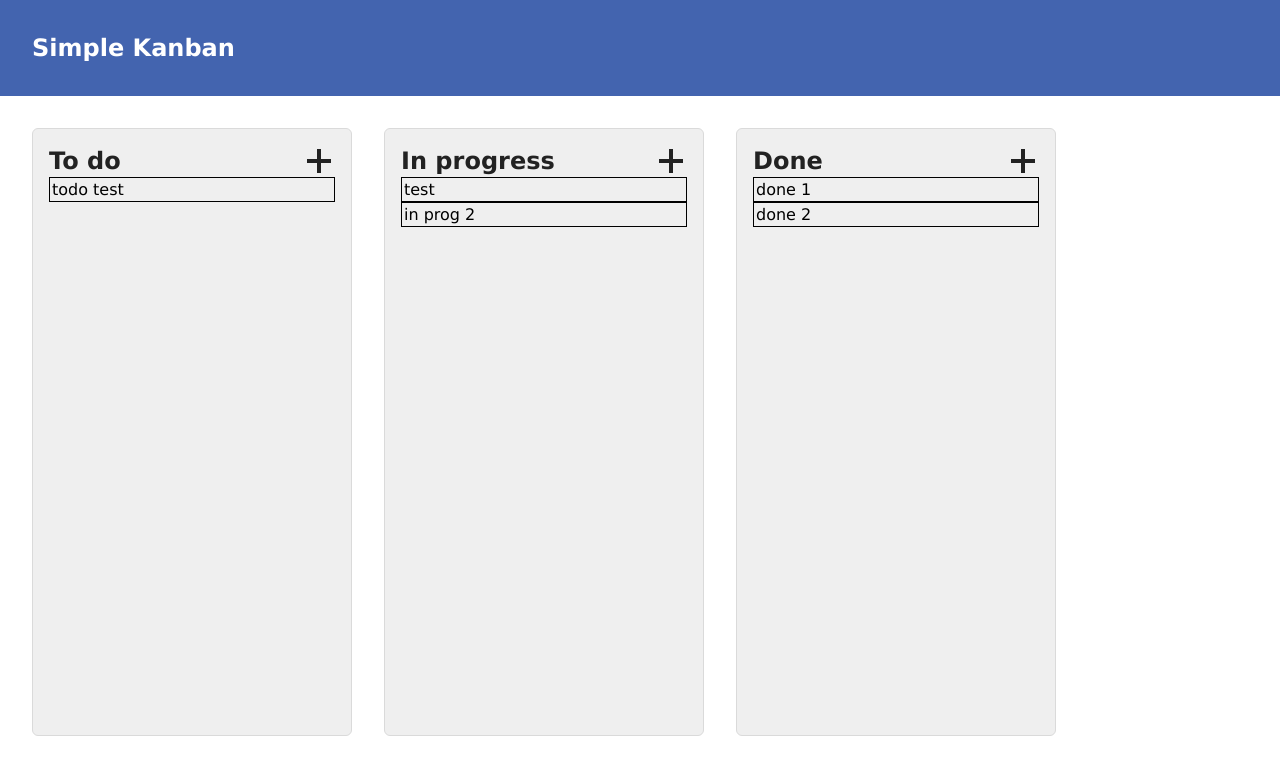
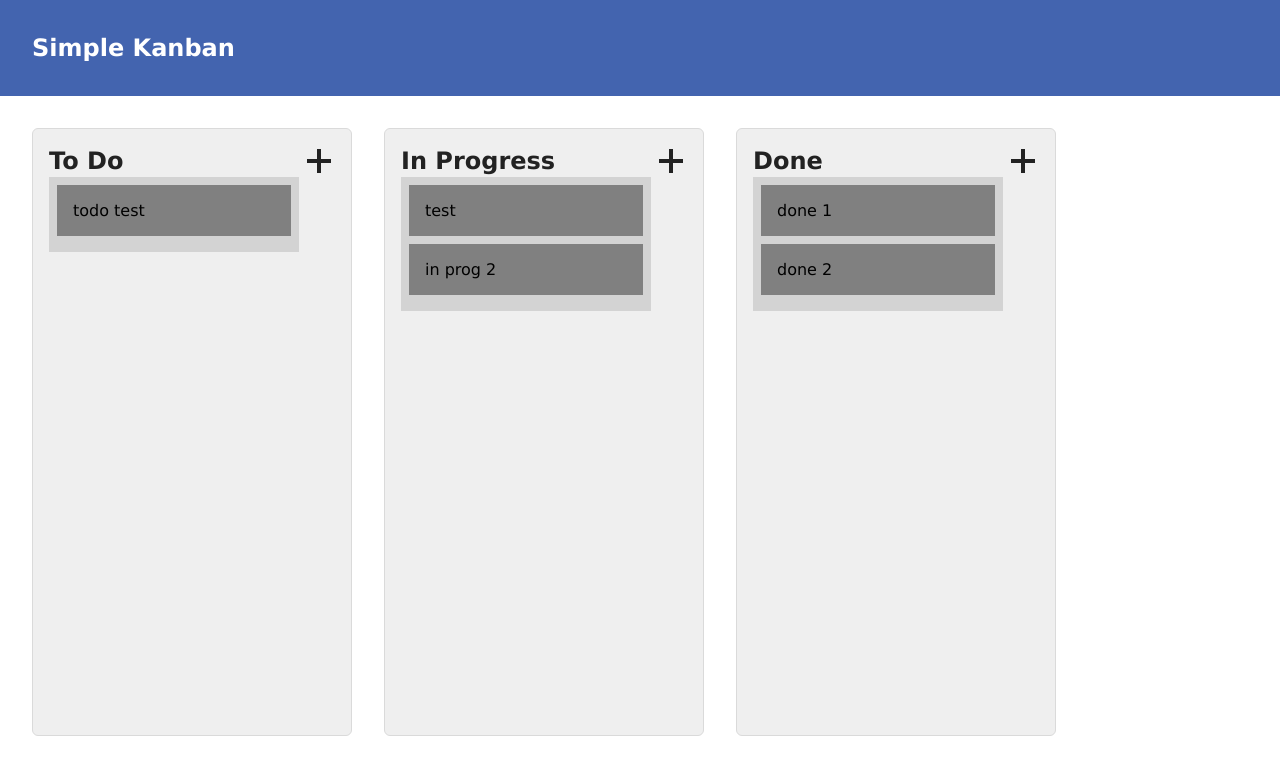
Before and after one commit to harunsmrkovic/simple-kanban, a React (Create React App) app: page / in a window 1280 px wide. Shown: the top 774 px of the page. Built offline with nearby package versions, Linux system fonts and the light colour scheme.

Commit message:
Implement Column state & DnD

```diff
--- a/src/components/screens/Board/Column.tsx
+++ b/src/components/screens/Board/Column.tsx
@@ -5,6 +5,7 @@ import TaskForm from './TaskForm';
 import { selectColumn } from '../../../state/boardSlice';
 import { useSelector } from 'react-redux';
 import { TaskCard } from './TaskCard';
+import { Droppable } from '@hello-pangea/dnd';
 
 export type ColumnProps = { id: string; title: string };
 export default function Column({ id, title }: ColumnProps) {
@@ -20,10 +21,27 @@ export default function Column({ id, title }: ColumnProps) {
         </button>
       </header>
       <div>
-        {column.cards.map((card) => (
-          <TaskCard boardCard={card} />
-        ))}
+        <Droppable droppableId={id}>
+          {(provided, snapshot) => (
+            <div
+              ref={provided.innerRef}
+              style={getListStyle(snapshot.isDraggingOver)}
+              {...provided.droppableProps}
+            >
+              {column?.cards.map((card, index) => (
+                <TaskCard key={card.id} boardCard={card} index={index} />
+              ))}
+              {provided.placeholder}
+            </div>
+          )}
+        </Droppable>
       </div>
     </section>
   );
 }
+
+const getListStyle = (isDraggingOver: boolean) => ({
+  background: isDraggingOver ? 'lightblue' : 'lightgrey',
+  padding: 8,
+  width: 250,
+});
--- a/src/components/screens/Board/TaskCard.tsx
+++ b/src/components/screens/Board/TaskCard.tsx
@@ -1,13 +1,43 @@
+import { Draggable, DraggableStyle } from '@hello-pangea/dnd';
 import { BoardCard } from '../../../state/types';
 
 interface TaskCardProps {
   boardCard: BoardCard;
+  index: number;
 }
 
-export const TaskCard = ({ boardCard }: TaskCardProps): JSX.Element => {
+export const TaskCard = ({ boardCard, index }: TaskCardProps): JSX.Element => {
+  const { id, title } = boardCard;
   return (
-    <div style={{ border: '1px solid black', padding: 2 }}>
-      {boardCard.title}
-    </div>
+    <Draggable key={id} draggableId={id} index={index}>
+      {(provided, snapshot) => (
+        <div
+          ref={provided.innerRef}
+          {...provided.draggableProps}
+          {...provided.dragHandleProps}
+          style={getItemStyle(
+            snapshot.isDragging,
+            provided.draggableProps.style,
+          )}
+        >
+          {title}
+        </div>
+      )}
+    </Draggable>
   );
 };
+
+const getItemStyle = (
+  isDragging: boolean,
+  draggableStyle?: DraggableStyle,
+) => ({
+  // some basic styles to make the items look a bit nicer
+  padding: 8 * 2,
+  margin: `0 0 8px 0`,
+
+  // change background colour if dragging
+  background: isDragging ? 'lightgreen' : 'grey',
+
+  // styles we need to apply on draggables
+  ...draggableStyle,
+});
--- a/src/components/screens/Board/index.tsx
+++ b/src/components/screens/Board/index.tsx
@@ -1,13 +1,22 @@
+import { DragDropContext, Droppable } from '@hello-pangea/dnd';
 import Column from './Column';
 
 import styles from './index.module.css';
+import { useBoardDnd } from '../../../hooks/useBoardDnd';
+import { useSelector } from 'react-redux';
+import { selectAllColumns } from '../../../state/boardSlice';
 
 export default function Board() {
+  const columns = useSelector(selectAllColumns);
+  const { onDragEnd } = useBoardDnd({ columns });
+
   return (
     <div className={styles.board}>
-      <Column id="todo" title="To do" />
-      <Column id="inProgress" title="In progress" />
-      <Column id="done" title="Done" />
+      <DragDropContext onDragEnd={onDragEnd}>
+        {columns.map((column) => (
+          <Column key={column.id} id={column.id} title={column.name} />
+        ))}
+      </DragDropContext>
     </div>
   );
 }
--- /dev/null
+++ b/src/hooks/useBoardDnd.ts
@@ -0,0 +1,68 @@
+import { DropResult } from '@hello-pangea/dnd';
+import { moveBetweenLists, reorderInList } from '../utils/dnd';
+import {
+  BoardColumn,
+  selectColumn,
+  updateColumn,
+  updateColumns,
+} from '../state/boardSlice';
+import { useDispatch, useSelector } from 'react-redux';
+
+interface UseBoardDndProps {
+  columns: BoardColumn[];
+}
+
+export const useBoardDnd = ({ columns }: UseBoardDndProps) => {
+  const dispatch = useDispatch();
+  const getColumn = useSelector(selectColumn);
+
+  function onDragEnd(result: DropResult) {
+    const { source, destination } = result;
+
+    // dropped outside the list
+    if (!destination) {
+      return;
+    }
+
+    const sourceId = source.droppableId;
+    const destinationId = destination.droppableId;
+
+    const sourceColumn = getColumn(sourceId)?.cards;
+    const destinationColumn = getColumn(destinationId)?.cards;
+
+    if (!sourceColumn || !destinationColumn) return;
+
+    if (sourceId === destinationId) {
+      const cards = reorderInList(
+        sourceColumn,
+        source.index,
+        destination.index,
+      );
+
+      dispatch(updateColumn({ cards, columnId: sourceId }));
+
+      //   const newState = [...sourceColumn];
+      //   newState[sInd] = items;
+      //   setState(newState);
+    } else {
+      const { newSource, newDestination } = moveBetweenLists(
+        sourceColumn,
+        destinationColumn,
+        source,
+        destination,
+      );
+
+      if (newSource) {
+        dispatch(updateColumn({ cards: newSource, columnId: sourceId }));
+      }
+
+      if (newDestination) {
+        dispatch(
+          updateColumn({ cards: newDestination, columnId: destinationId }),
+        );
+      }
+    }
+  }
+
+  return { onDragEnd };
+};
--- a/src/state/boardSlice.ts
+++ b/src/state/boardSlice.ts
@@ -1,53 +1,72 @@
-import { createSlice, PayloadAction } from '@reduxjs/toolkit';
+import { createSelector, createSlice, PayloadAction } from '@reduxjs/toolkit';
 import type { RootState } from './';
 import { BoardCard } from './types';
 
-interface BoardColumn {
+export interface BoardColumn {
+  id: string;
   name: string;
   cards: BoardCard[];
 }
 
 interface BoardState {
-  columns: Record<string, BoardColumn>;
+  columns: BoardColumn[];
 }
 
+const INITIAL_COLUMNS = ['todo', 'inProgress', 'done'];
+
 const initialState: BoardState = {
-  columns: {
-    todo: {
+  columns: [
+    {
+      id: 'todo',
       name: 'To Do',
-      cards: [{ id: 2, title: 'todo test' }],
+      cards: [{ id: '2', title: 'todo test' }],
     },
-    inProgress: {
+    {
+      id: 'inProgress',
       name: 'In Progress',
       cards: [
-        { id: 1, title: 'test' },
-        { id: 3, title: 'in prog 2' },
+        { id: '1', title: 'test' },
+        { id: '3', title: 'in prog 2' },
       ],
     },
-    done: {
+    {
+      id: 'done',
       name: 'Done',
       cards: [
-        { id: 4, title: 'done 1' },
-        { id: 5, title: 'done 2' },
+        { id: '4', title: 'done 1' },
+        { id: '5', title: 'done 2' },
       ],
     },
-  },
+  ],
 };
 
 export const boardSlice = createSlice({
   name: 'board',
   initialState,
   reducers: {
-    registerColumn: (state, action: PayloadAction<number>) => {},
+    updateColumn: (
+      state,
+      action: PayloadAction<{ columnId: string; cards: BoardCard[] }>,
+    ) => {
+      const { columnId, cards } = action.payload;
+      const column = state.columns.find((column) => column.id === columnId);
+      if (column) {
+        column.cards = cards;
+      }
+    },
+    updateColumns: (state, action: PayloadAction<BoardColumn[]>) => {
+      state.columns = action.payload;
+    },
   },
 });
 
-export const { registerColumn } = boardSlice.actions;
+export const { updateColumn, updateColumns } = boardSlice.actions;
 
-export const selectColumnIds = (state: RootState) =>
-  Object.keys(state.board.columns);
+export const selectAllColumns = (state: RootState) => state.board.columns;
 
-export const selectColumn = (state: RootState) => (columnId: string) =>
-  state.board.columns[columnId];
+export const selectColumn = createSelector([selectAllColumns], (columns) => {
+  return (columnId: string) =>
+    columns.find((column) => column.id === columnId) ?? null;
+});
 
 export default boardSlice.reducer;
--- a/src/state/types.ts
+++ b/src/state/types.ts
@@ -1,4 +1,4 @@
 export interface BoardCard {
-  id: number;
+  id: string;
   title: string;
 }
--- /dev/null
+++ b/src/utils/dnd.ts
@@ -0,0 +1,46 @@
+/**
+ * Reorders items inside of a single list.
+ */
+
+export const reorderInList = <T>(
+  list: T[] | null,
+  startIndex: number,
+  endIndex: number,
+): T[] => {
+  if (!list) return [];
+
+  const result = Array.from(list);
+  const [removed] = result.splice(startIndex, 1);
+  result.splice(endIndex, 0, removed);
+
+  return result;
+};
+
+/**
+ * Moves an item from one list to another list.
+ */
+
+interface Droppable {
+  index: number;
+  droppableId: string;
+}
+
+export const moveBetweenLists = <T>(
+  source: T[] | null,
+  destination: T[] | null,
+  droppableSource: Droppable,
+  droppableDestination: Droppable,
+) => {
+  if (!source || !destination) return {};
+
+  const sourceClone = Array.from(source);
+  const destClone = Array.from(destination);
+  const [removed] = sourceClone.splice(droppableSource.index, 1);
+
+  destClone.splice(droppableDestination.index, 0, removed);
+
+  return {
+    newSource: sourceClone,
+    newDestination: destClone,
+  };
+};
```
Also changed, not shown: 1 other file (tests, documents, lock files or other folders).
